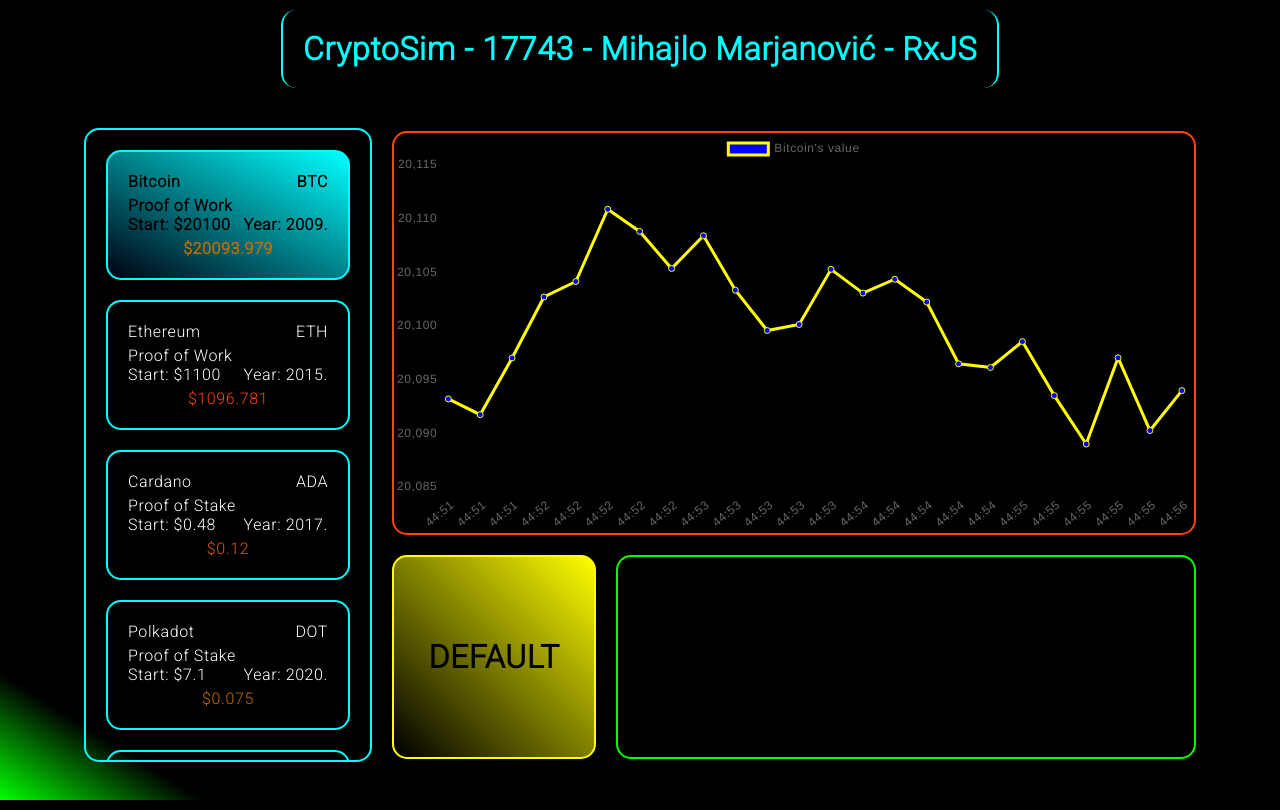
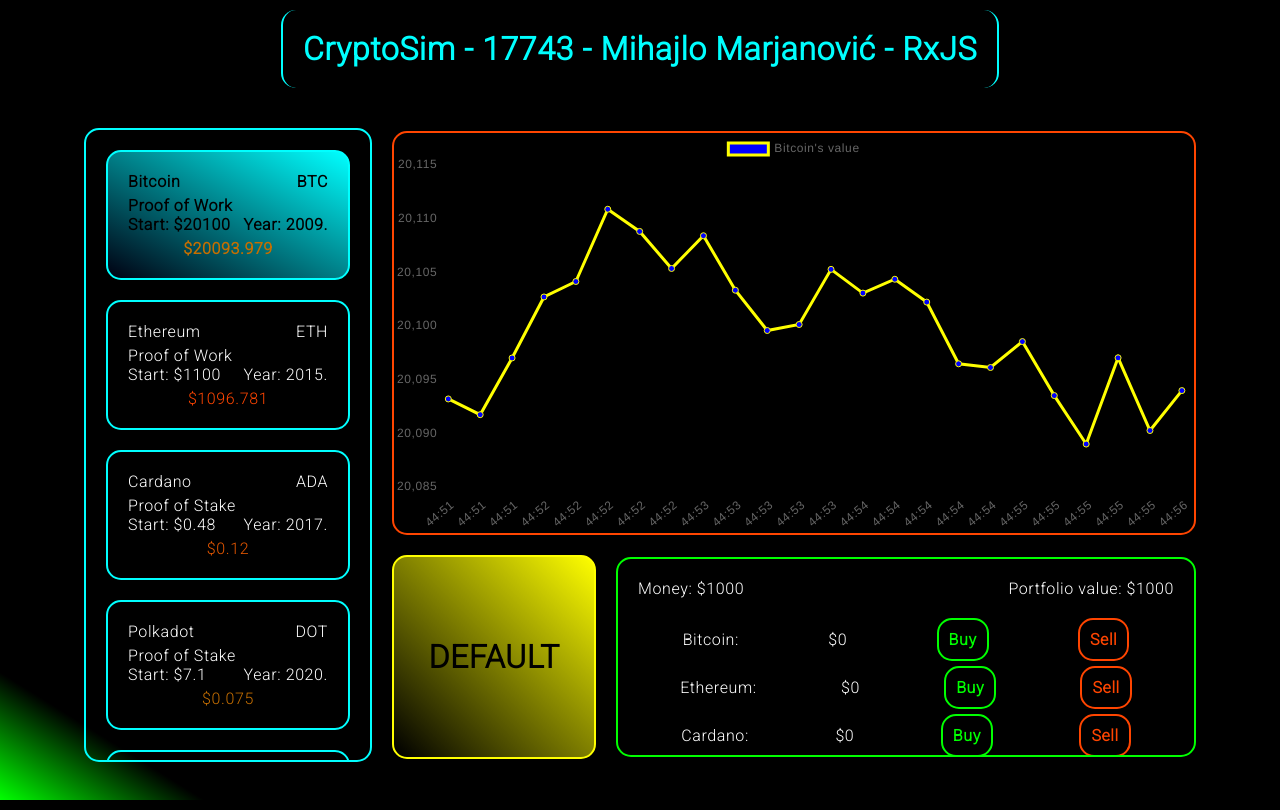
Before and after one commit to MikaCinc/rwa-rxjs, a website built with webpack: page index.html in a window 1280 px wide. Built offline with nearby package versions, Linux system fonts and the light colour scheme; data requests are answered from the project's data file.

Commit message:
Portfolio & Assets

```diff
--- a/index.html
+++ b/index.html
@@ -23,7 +23,13 @@
           <div class="seasonContainer">
             <p id="seasonName"></p>
           </div>
-          <div class="portfolioContainer"></div>
+          <div class="portfolioContainer">
+            <div class="moneyAndValue">
+              <p id="money"></p>
+              <p id="value"></p>
+            </div>
+            <div id="assets"></div>
+          </div>
         </div>
       </div>
     </div>
--- a/src/common/index.ts
+++ b/src/common/index.ts
@@ -1,12 +1,29 @@
-const getApiURL = () => {
+import { IState } from "../interfaces";
+
+const getApiURL = (): string => {
     return "http://localhost:3000";
 };
 
-const getRandom = (min: number, max: number) => {
+const getRandom = (min: number, max: number): number => {
     return Math.random() * (max - min) + min;
+}
+
+const getPortfolioValue = (state: IState): number => {
+    const initialValue = state.money;
+    const sumWithInitial = state.assets.reduce(
+        (previousValue, currentAsset) => {
+            const project = state.projects.find(project => project.id === currentAsset.id);
+            if (!project) return previousValue;
+            return previousValue + currentAsset.quantity * project.price;
+        },
+        initialValue
+    );
+
+    return sumWithInitial;
 }
 
 export {
     getApiURL,
-    getRandom
+    getRandom,
+    getPortfolioValue
 };
--- /dev/null
+++ b/src/enums/SeasonsEnum.ts
@@ -0,0 +1,5 @@
+export enum SeasonEnum {
+    BULL = "BULL",
+    BEAR = "BEAR",
+    DEFAULT = "DEFAULT"
+}
--- /dev/null
+++ b/src/enums/index.ts
@@ -0,0 +1,5 @@
+import { SeasonEnum } from './SeasonsEnum';
+
+export {
+    SeasonEnum
+}
--- /dev/null
+++ b/src/interfaces/Asset.ts
@@ -0,0 +1,4 @@
+export interface IAsset {
+    id: number;
+    quantity: number;
+}
--- a/src/observables/index.ts
+++ b/src/observables/index.ts
@@ -1,19 +1,9 @@
 import { BehaviorSubject, from, fromEvent, Observable, of, Subject, debounceTime, map, filter, switchMap, merge } from "rxjs";
-import { IBeatValue, IProject } from "../interfaces";
-import { getApiURL, getRandom } from "../common";
+import { IAsset, IBeatValue, IDivContainer, IProject, IState } from "../interfaces";
+import { getApiURL, getPortfolioValue, getRandom } from "../common";
 import { getAllProjects, getSingleProject } from "../data";
 import { BubbleController, Chart, ChartType, registerables } from "chart.js";
-
-interface IDivContainer {
-    div: HTMLDivElement;
-    projectId: number;
-}
-
-enum SeasonEnum {
-    BULL = "BULL",
-    BEAR = "BEAR",
-    DEFAULT = "DEFAULT"
-}
+import { SeasonEnum } from "../enums";
 
 const riseChances = {
     BULL: 90,
@@ -22,17 +12,6 @@
 }
 
 // State
-interface IState {
-    chart: Chart;
-    selectedProjectId: number;
-    priceSpansToUpdate: HTMLSpanElement[];
-    projectItemDivContainers: IDivContainer[];
-    projects: IProject[];
-    lastBeatPrices: number[];
-    isProjectLoading: boolean;
-    season: SeasonEnum
-}
-
 let initialState: IState = {
     chart: null as Chart,
     selectedProjectId: 1,
@@ -41,7 +20,11 @@
     projects: [],
     lastBeatPrices: [],
     isProjectLoading: false,
-    season: SeasonEnum.DEFAULT
+    season: SeasonEnum.DEFAULT,
+    money: 1000,
+    totalValue: 1000,
+    assets: [],
+    quantitySpansToUpdate: []
 }
 
 let state = new BehaviorSubject<IState>(initialState);
@@ -49,6 +32,10 @@
 
 const getDefaultRootForProjectList = (): HTMLDivElement => {
     return document.getElementsByClassName('listOfCoins')[0] as HTMLDivElement;
+}
+
+const getDefaultRootForAssetsList = (): HTMLDivElement => {
+    return document.getElementById('assets') as HTMLDivElement;
 }
 
 const getDefaultChartCanvas = (): HTMLCanvasElement => {
@@ -76,6 +63,14 @@
 
     state.subscribe(({ season }) => {
         document.getElementById('seasonName').innerText = season;
+    })
+
+    state.subscribe((newState) => {
+        const { money } = newState;
+        document.getElementById('money').innerText = `Money: $${money}`;
+        document.getElementById('value').innerText = `Portfolio value: $${getPortfolioValue(newState)}`;
+
+        updateQuantitiesInAssetsList(newState.assets, newState.quantitySpansToUpdate);
     })
 }
 
@@ -156,9 +151,11 @@
     listOfCoinsObservable.subscribe(
         (projects: IProject[]) => {
             createProjectsList(projects, root);
+            createAssetsList(projects, getDefaultRootForAssetsList());
             state.next({
                 ...state.value,
-                projects
+                projects,
+                assets: projects.map(i => ({ id: i.id, quantity: 0 }))
             })
             obs = of(projects);
             initBeat(projects);
@@ -288,6 +285,72 @@
     });
 }
 
+const createAssetsList = (
+    projects: IProject[],
+    root: HTMLDivElement = getDefaultRootForAssetsList()
+) => {
+    if (!root) return;
+    root.innerHTML = ""; // reset previous data
+
+    if (!projects || !projects.length) {
+        root.innerHTML = "Loading...";
+        return;
+    }
+
+    let quantityContainers: HTMLSpanElement[] = [];
+
+    console.log("assets", projects);
+
+
+    projects.forEach((project: IProject) => {
+        const assetItem = document.createElement("div");
+        assetItem.classList.add("assetItem");
+        assetItem.innerHTML = `
+                        <span>${project.name}: </span>
+                `;
+
+        const quantityContainer = document.createElement("span");
+        quantityContainer.classList.add("assetItem__quantity");
+        quantityContainer.innerHTML = `0 ${project.handle}`;
+        assetItem.appendChild(quantityContainer);
+
+        quantityContainers.push(quantityContainer);
+
+        const buyButton = document.createElement("button");
+        buyButton.classList.add("assetItem__buyButton");
+        buyButton.innerHTML = "Buy";
+        buyButton.setAttribute("data-project-id", project.id.toString());
+        assetItem.appendChild(buyButton);
+
+        const sellButton = document.createElement("button");
+        sellButton.classList.add("assetItem__sellButton");
+        sellButton.innerHTML = "Sell";
+        sellButton.setAttribute("data-project-id", project.id.toString());
+        assetItem.appendChild(sellButton);
+
+        /* projectClickGrabberMask.setAttribute("data-project-id", project.id.toString());
+        listOfObservables.push(projectSelectObservable(projectClickGrabberMask)); // handling click events */
+        root.appendChild(assetItem);
+    });
+
+    state.next({
+        ...state.value,
+        quantitySpansToUpdate: quantityContainers
+    });
+}
+
+const updateQuantitiesInAssetsList = (
+    assets: IAsset[],
+    quantitySpansToUpdate: HTMLSpanElement[]
+) => {
+
+    if (!assets || !assets.length) return;
+
+    assets.forEach((asset: IAsset, index) => {
+        quantitySpansToUpdate[index].innerHTML = `$${asset.quantity}`;
+    });
+}
+
 const updatePricesInProjectsList = (
     projects: IProject[],
     lastBeatPrices: number[],
--- a/src/styles/style.css
+++ b/src/styles/style.css
@@ -121,14 +121,6 @@
     font-weight: bolder;
 }
 
-.portfolioContainer {
-    border: 2px solid var(--tagColor);
-    width: 100%;
-    min-height: 200px;
-    border-radius: 15px;
-    margin-left: 20px;
-}
-
 .projectItem {
     position: relative;
     display: flex;
@@ -186,3 +178,84 @@
     cursor: pointer;
     transition-duration: 0.4s;
 }
+
+.portfolioContainer {
+    border: 2px solid var(--tagColor);
+    width: 100%;
+    height: 200px;
+    border-radius: 15px;
+    margin-left: 20px;
+    padding: 20px;
+    box-sizing: border-box;
+    overflow-y: scroll;
+}
+
+.moneyAndValue {
+    display: flex;
+    justify-content: space-between;
+    align-items: center;
+    margin-bottom: 20px;
+}
+
+.moneyAndValue>p {
+    margin: 0px;
+}
+
+#assets {
+    display: flex;
+    flex-direction: column;
+    justify-content: center;
+    align-items: center;
+    /* max-height: 120px;
+    overflow-y: scroll; */
+    box-sizing: border-box;
+}
+
+.assetItem {
+    display: flex;
+    flex-direction: row;
+    justify-content: space-around;
+    align-items: center;
+    margin-bottom: 5px;
+    width: 100%;
+}
+
+.assetItem__buyButton {
+    display: flex;
+    justify-content: center;
+    align-items: center;
+    padding: 10px;
+    border-radius: 15px;
+    border: 2px solid var(--current);
+    background: transparent;
+    color: var(--current);
+    cursor: pointer;
+    transition-duration: 0.4s;
+    font-size: 16px;
+    font-weight: bold;
+}
+
+.assetItem__buyButton:hover {
+    background: var(--current);
+    color: var(--textColorInverted);
+}
+
+.assetItem__sellButton {
+    display: flex;
+    justify-content: center;
+    align-items: center;
+    padding: 10px;
+    border-radius: 15px;
+    border: 2px solid var(--secondary);
+    background: transparent;
+    color: var(--secondary);
+    cursor: pointer;
+    transition-duration: 0.4s;
+    font-size: 16px;
+    font-weight: bold;
+}
+
+.assetItem__sellButton:hover {
+    background: var(--secondary);
+    color: var(--textColorInverted);
+}
```
Also changed, not shown: src/interfaces/State.ts (added, +24 -0 lines), src/interfaces/index.ts (+6 -1 lines).
